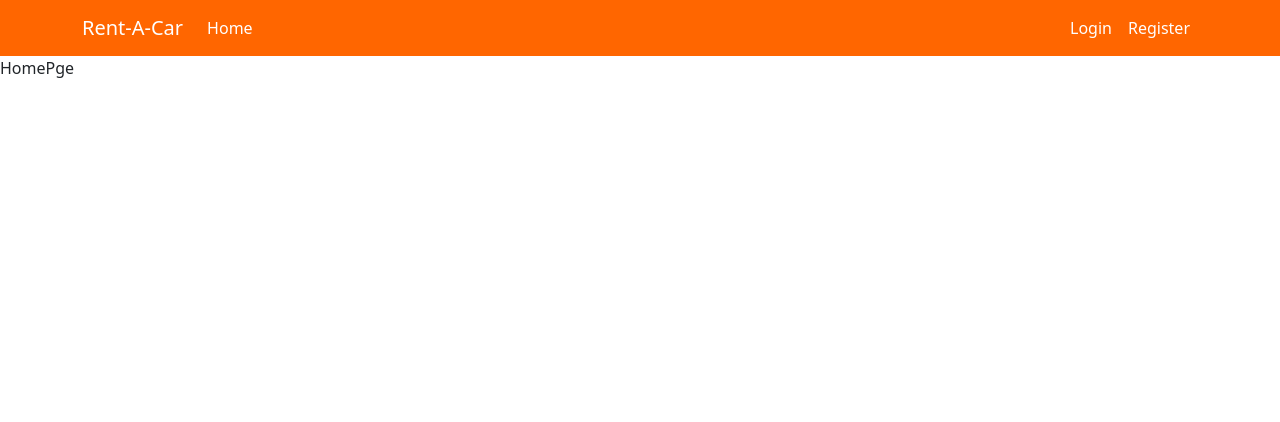
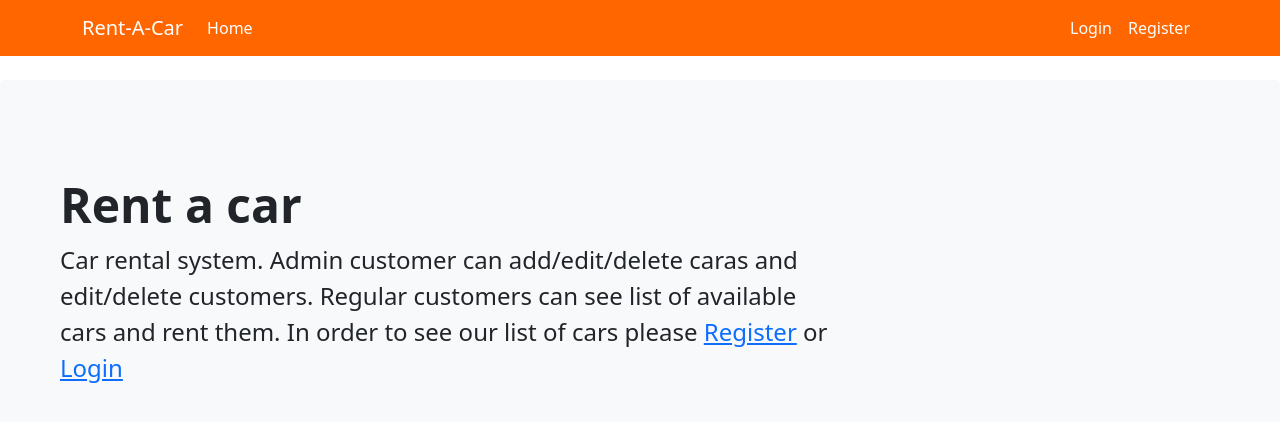
Before and after one commit to DanielTotev/React-Project-FMI, a React (Create React App) app: page / in a window 1280 px wide. Shown: the top 422 px of the page. Built offline with nearby package versions, Linux system fonts and the light colour scheme.

Commit message:
Updated home page

```diff
--- a/src/pages/HomePge.jsx
+++ b/src/pages/HomePge.jsx
@@ -1,5 +1,18 @@
 import React from "react";
+import { Link } from "react-router-dom";
 
 export default function HomePge() {
-  return <div>HomePge</div>;
+  return (
+    <div class="p-5 mb-4 bg-light rounded-3 mt-4">
+      <div class="container-fluid py-5">
+        <h1 class="display-5 fw-bold">Rent a car</h1>
+        <p class="col-md-8 fs-4">
+          Car rental system. Admin customer can add/edit/delete caras and
+          edit/delete customers. Regular customers can see list of available
+          cars and rent them. In order to see our list of cars please{" "}
+          <Link to="/register">Register</Link> or <Link to="/login">Login</Link>
+        </p>
+      </div>
+    </div>
+  );
 }
```
